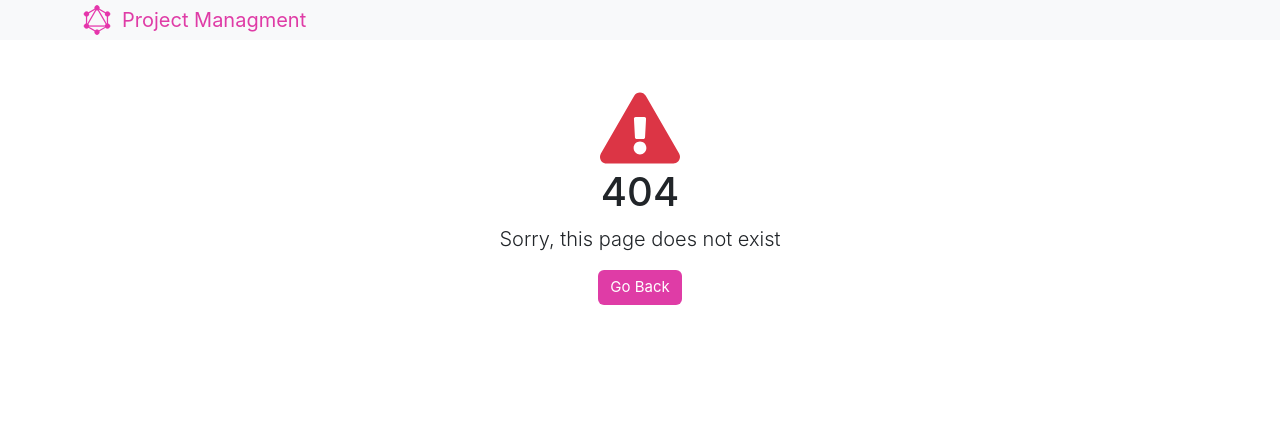
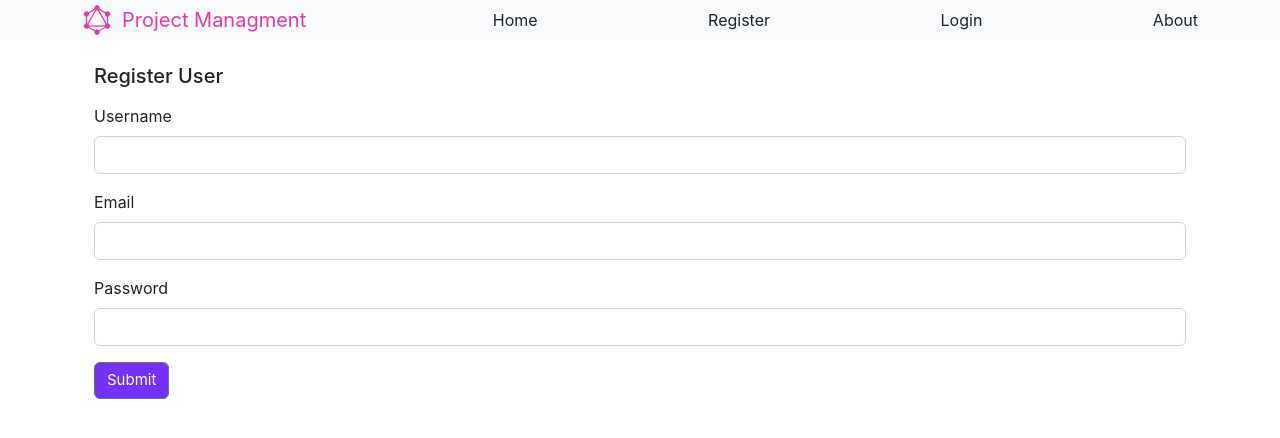
Before and after one commit to web-development2017/MERN_Stack, a React (Create React App) app in the folder client/: page /register in a window 1280 px wide. Before the commit this address had no page. Shown: the top 438 px of the page. Built offline with nearby package versions, Linux system fonts and the light colour scheme.

Commit message:
auth intergration update

```diff
--- a/client/src/App.js
+++ b/client/src/App.js
@@ -1,5 +1,6 @@
 import { BrowserRouter as Router, Route, Routes } from "react-router-dom";
 import Header from "./components/Header";
+import RegisterUser from "./components/Auth/Register";
 import Home from "./pages/Home";
 import NotFound from "./pages/NotFound";
 import Project from "./pages/Project";
@@ -28,7 +29,6 @@ import { ApolloProvider, ApolloClient, InMemoryCache} from "@apollo/client";
 
 const client = new ApolloClient({
   uri: process.env.NODE_ENV === 'development' ? 'http://localhost:5000/graphql': 'https://mernstack888.herokuapp.com/graphql',
-  // uri: 'http://localhost:5000/graphql',
   cache: new InMemoryCache()
   // cache
 })
@@ -43,6 +43,7 @@ function App() {
             <Routes>
               <Route path='/' element={ <Home /> } />
               <Route path="/projects/:id" element={ <Project /> } />
+              <Route path="/register" element={ <RegisterUser /> } />
               <Route path='*' element={ <NotFound /> } />
             </Routes>
           </div>
--- /dev/null
+++ b/client/src/components/Auth/Register.jsx
@@ -0,0 +1,63 @@
+import { useState } from "react";
+
+export default function RegisterUser() {
+    const [username, setUsername] = useState('');
+    const [email, setEmail] = useState('');
+    const [password, setPassword] = useState('');
+
+    const onSubmit = (e) =>{
+        e.preventDefault();
+        if (username === '' || email === '' || password === '') {
+            return alert('Please fill in all fields');
+        }
+
+        if(process.env.NODE_ENV === 'development'){
+            fetch('http://localhost:5000/auth/register', {
+                method: 'POST'
+            });
+        }else{
+            fetch('https://mernstack888.herokuapp.com/auth/register', {
+                method: 'POST'
+            });
+        }
+
+
+        //Clear form
+        setUsername('');
+        setEmail('');
+        setPassword('');
+    }
+
+  return (
+    <>
+
+        {/* Modal */}
+        <div className="container">
+            <div className="mb-3">
+                <h5 >Register User</h5>
+            </div>
+            <div className="mb-3">
+                <form onSubmit={onSubmit} id="form">
+                    {/* Name */}
+                    <div className="mb-3">
+                        <label className="form-label">Username</label>
+                        <input type="text" className="form-control" id="username"  value={ username }  onChange={(e) => setUsername(e.target.value)}/>
+                    </div>
+                    {/* Email */}
+                    <div className="mb-3">
+                        <label className="form-label">Email</label>
+                        <input type="email" className="form-control" id="email"  value={ email }  onChange={(e) => setEmail(e.target.value)}/>
+                    </div>
+                    {/* Password */}
+                    <div className="mb-3">
+                        <label className="form-label">Password</label>
+                        <input type="text" className="form-control" id="password"  value={ password }  onChange={(e) => setPassword(e.target.value)}/>
+                    </div>
+
+                    <button type="submit" className="btn btn-secondary">Submit</button>
+                </form>
+            </div>
+        </div>
+    </>
+  )
+}
--- a/client/src/components/Header.jsx
+++ b/client/src/components/Header.jsx
@@ -9,6 +9,10 @@ export default function Header() {
                     <div>Project Managment</div>
                 </div>
             </a>
+            <a className="nav-link" href="/">Home</a>
+            <a className="nav-link" href="/register">Register</a>
+            <a className="nav-link" href="/login">Login</a>
+            <a className="nav-link" href="/about">About</a>
         </div>
     </nav>
   );
```
Also changed, not shown: 1 other file (tests, documents, lock files or other folders).
